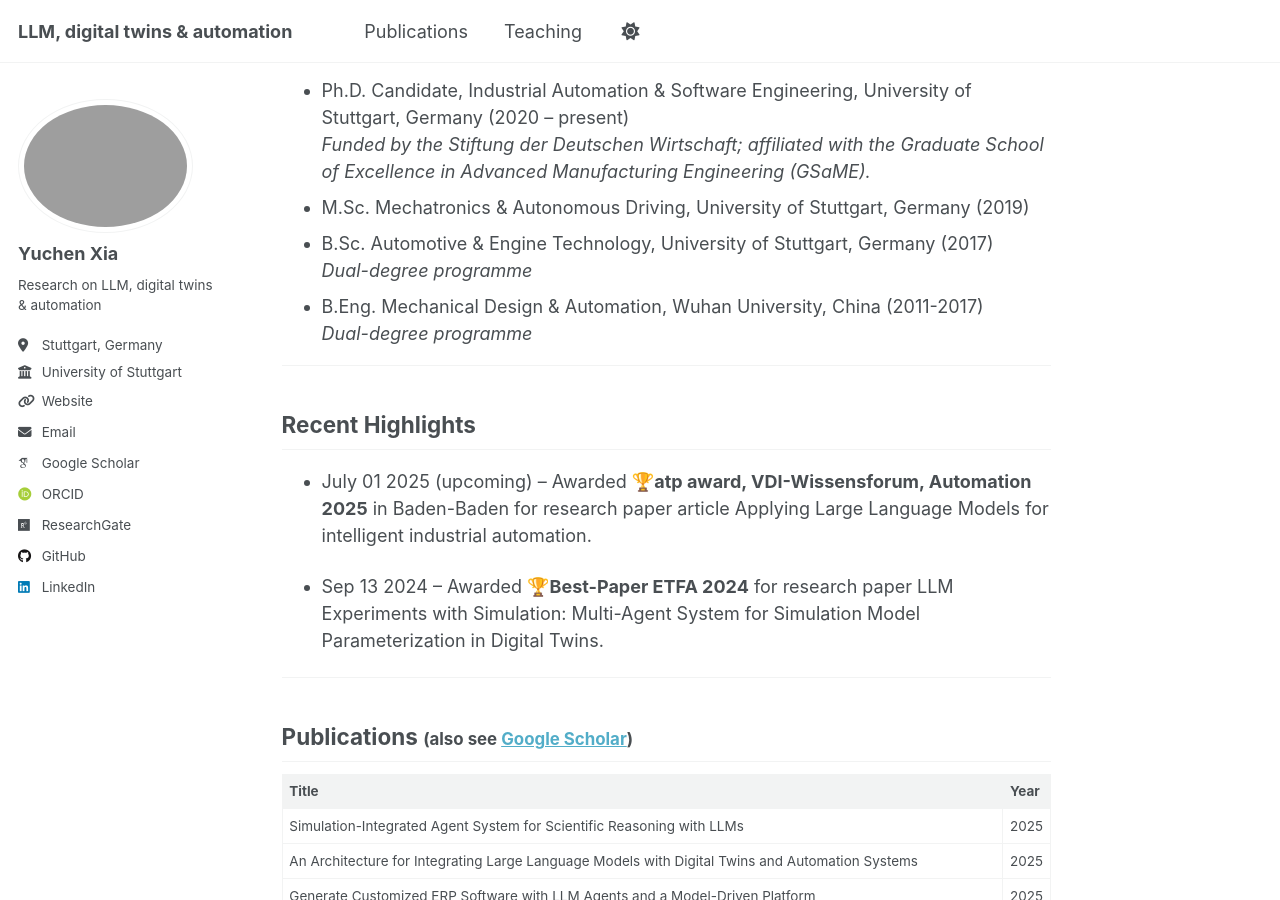
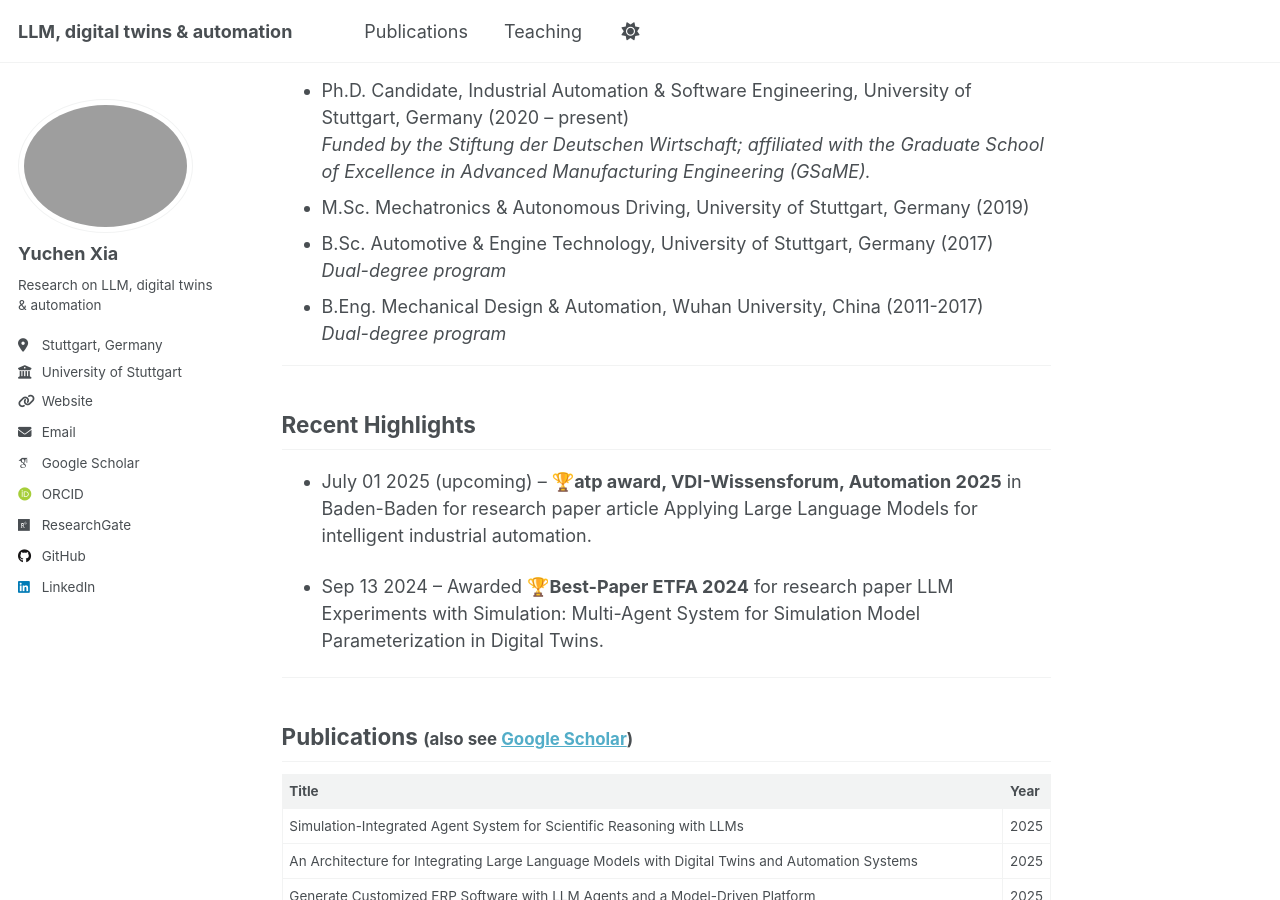
Before and after one commit to YuchenXia/yuchenxia.github.io, a Jekyll site: the page built from _pages/about.md, in a window 1280 px wide and 900 px high, scrolled down 573 px. Built offline with Jekyll 4.4.1, drawn with Linux system fonts in a browser that asks for light colours; some web fonts are replaced.

Commit message:
Update about.md

```diff
--- a/_pages/about.md
+++ b/_pages/about.md
@@ -22,13 +22,13 @@ University of Stuttgart, Germany
   *Funded by the Stiftung der Deutschen Wirtschaft; affiliated with the Graduate School of Excellence in Advanced Manufacturing Engineering (GSaME).*
 * M.Sc. Mechatronics & Autonomous Driving, University of Stuttgart, Germany (2019)
 * B.Sc. Automotive & Engine Technology, University of Stuttgart, Germany (2017)
-  *Dual-degree programme*
+  *Dual-degree program*
 * B.Eng. Mechanical Design & Automation, Wuhan University, China (2011-2017)
-  *Dual-degree programme*
+  *Dual-degree program*
 
 ---
 ## Recent Highlights
-* July 01 2025 (upcoming) – Awarded **🏆atp award, VDI-Wissensforum, Automation 2025** in Baden-Baden for research paper article Applying Large Language Models for intelligent industrial automation.
+* July 01 2025 (upcoming) – **🏆atp award, VDI-Wissensforum, Automation 2025** in Baden-Baden for research paper article Applying Large Language Models for intelligent industrial automation.
 
 * Sep 13 2024 – Awarded **🏆Best-Paper ETFA 2024** for research paper LLM Experiments with Simulation: Multi-Agent System for Simulation Model Parameterization in Digital Twins.
 
```
